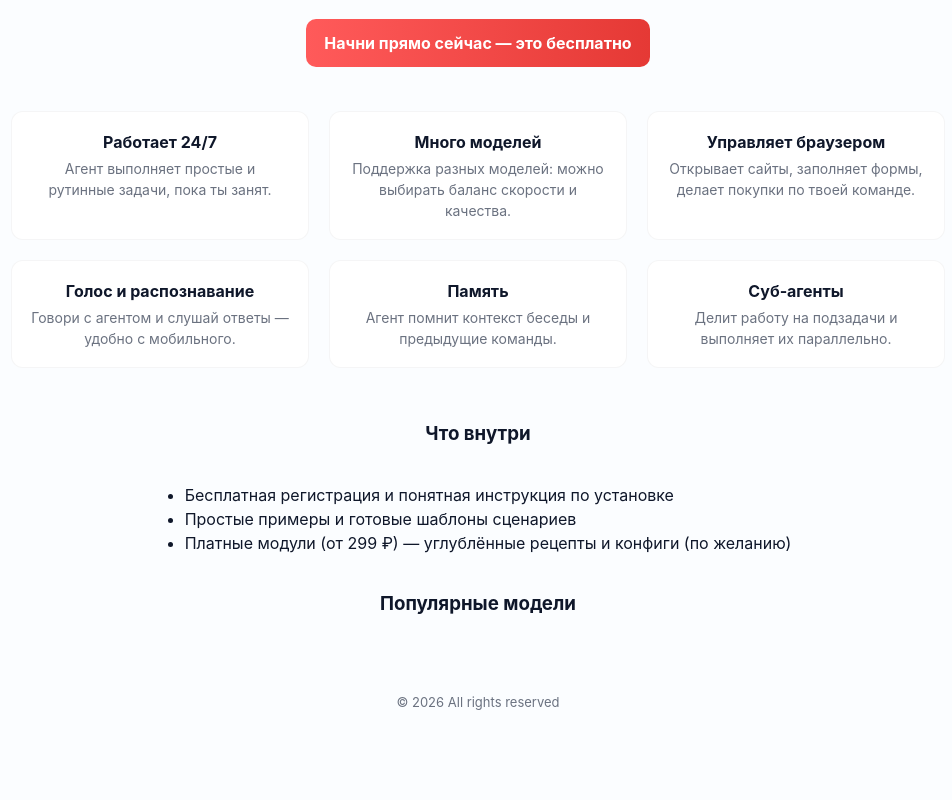
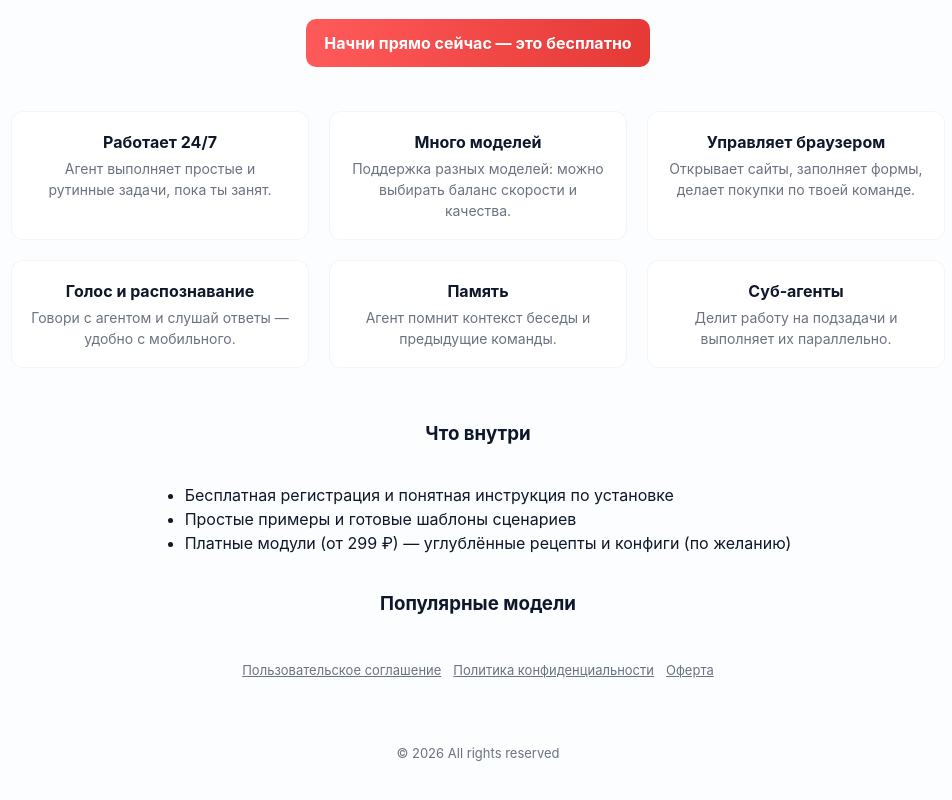
Before and after one commit to novaaurelis/nova-ai-agents-site-backup, a Next.js app: page /ru in a window 1280 px wide. Shown: the part 344-1144 px from the top of the page, without its empty margins (162-1114 px from the left). Built offline with nearby package versions, Linux system fonts and the light colour scheme.

Commit message:
feat: add footer links (terms, privacy, offer) to home pages

```diff
--- a/pages/en/index.js
+++ b/pages/en/index.js
@@ -62,6 +62,11 @@ export default function EnHome(){
           <h3 style={{textAlign: 'center'}}>Popular models</h3>
         </section>
 
+        <div style={{display:'flex',justifyContent:'center',marginBottom:8,gap:12}}>
+          <Link href="/en/terms" className="muted">Terms of service</Link>
+          <Link href="/en/privacy" className="muted">Privacy policy</Link>
+          <Link href="/en/offer" className="muted">Offer</Link>
+        </div>
         <footer className="muted">© {new Date().getFullYear()} All rights reserved</footer>
       </main>
     </div>
--- a/pages/ru/index.js
+++ b/pages/ru/index.js
@@ -61,6 +61,11 @@ export default function RuHome(){
           <h3 style={{textAlign: 'center'}}>Популярные модели</h3>
         </section>
 
+        <div style={{display:'flex',justifyContent:'center',marginBottom:8,gap:12}}>
+          <Link href="/ru/terms" className="muted">Пользовательское соглашение</Link>
+          <Link href="/ru/privacy" className="muted">Политика конфиденциальности</Link>
+          <Link href="/ru/offer" className="muted">Оферта</Link>
+        </div>
         <footer className="muted">© {new Date().getFullYear()} All rights reserved</footer>
       </main>
     </div>
```
